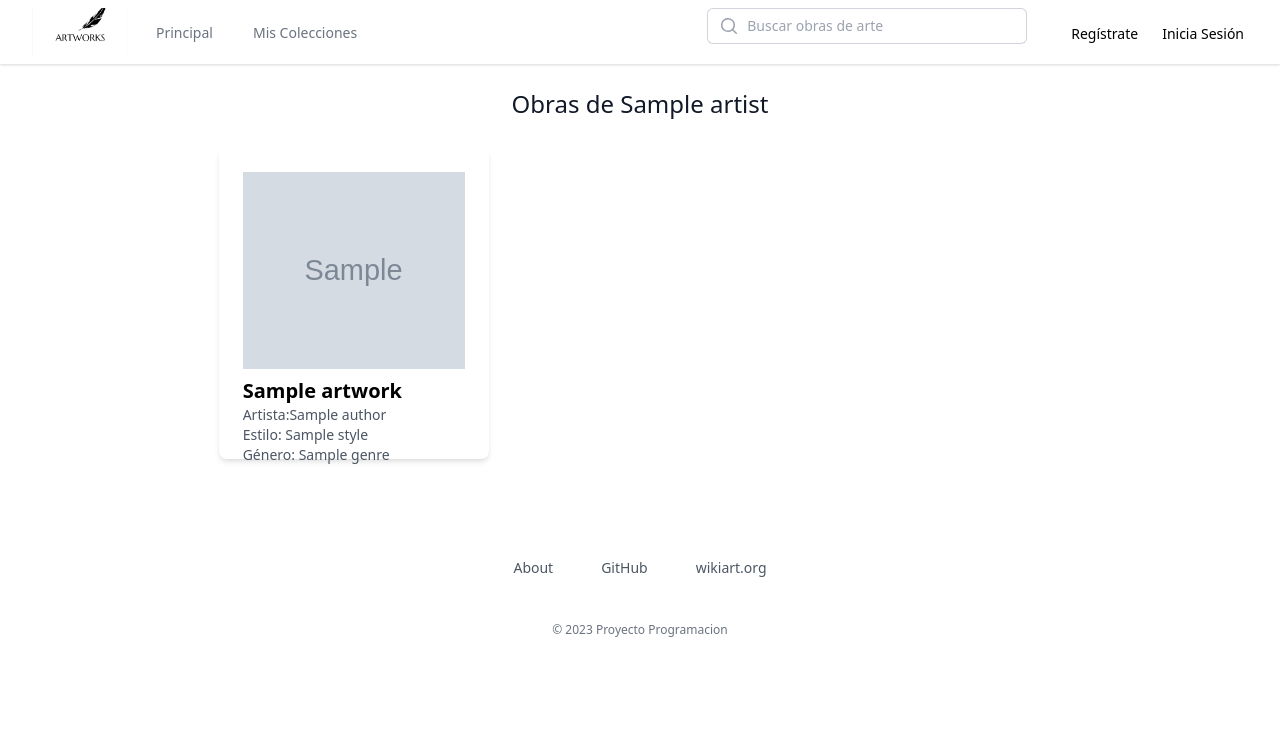
After one commit to migueszitle111/Proyecto3ArtTest, a Django app: template collection/templates/collection/artist_artworks.html in a window 1280 px wide. The commit adds this page. Shown: the top 735 px of the page. Run offline with Django 3.2, Linux system fonts and the light colour scheme; the template is opened without the code that fills it: most values are stand-ins (such as "Sample title", 1, 10 or a date in 2020); grey boxes marked "Sample" are stand-in pictures; some libraries are stand-ins or nearby versions.

Commit message:
funcionalidad pinturas de cada artista

```diff
--- /dev/null
+++ b/collection/templates/collection/artist_artworks.html
@@ -0,0 +1,31 @@
+{% extends "collection/base.html" %}
+{% block content %}
+
+<div class="flex justify-center md:mx-auto md:max-w-screen-2xl px-2  bg-slate-200">
+    <div class="w-full md:w-3/4 lg:w-2/3">
+        <br>
+        <h2 class="text-gray-900 text-2xl title-font font-medium mb-1 text-center">Obras de {{ artist.name }}</h2>
+        {% if artworks %}
+        <br>
+        <div class="grid grid-cols-2 md:grid-cols-2 lg:grid-cols-3 gap-4">
+            {% for artwork in artworks %}
+            <div
+                class="rounded-lg shadow-md p-6 transform scale-100 hover:scale-110 transition-transform bg-slate-300 shadow-outline">
+                <a href="/artwork/{{artwork.id}}">
+                    <img src="{{ artwork.image_url }}" alt="{{ artwork.title }}" class="w-full h-3/4 object-cover">
+                </a>
+                <h2 class="text-xl font-semibold mt-2 truncate">{{ artwork.title }}</h2>
+                <p class="text-sm text-gray-600 truncate">
+                    Artista:{{artwork.author.name}}</p>
+                <p class="text-sm text-gray-600 truncate">Estilo: {{ artwork.style.name }}</p>
+                <p class="text-sm text-gray-600 truncate">Género: {{ artwork.genre.name }}</p>
+            </div>
+            {% endfor %}
+        </div>
+    </div>
+    {% endif %}
+</div>
+
+</div>
+
+{% endblock content %}
--- a/collection/urls.py
+++ b/collection/urls.py
@@ -17,5 +17,6 @@ urlpatterns = [
     path('collection/<int:collection_id>/remove/<int:artwork_id>/', views.remove_from_collection, name='remove_from_collection'),
     path('collection/<int:collection_id>/edit/', views.collection_edit, name='collection_edit'),
     path('collection/remove/<int:collection_id>/', views.remove_collection, name='remove_collection'),
+    path('artist_artworks/<slug:artist_slug>/', views.artist_artworks, name='artist_artworks'),
 
 ]
```
Also changed, not shown: collection/templates/collection/index.html (+10 -1 lines), collection/views.py (+7 -1 lines).
